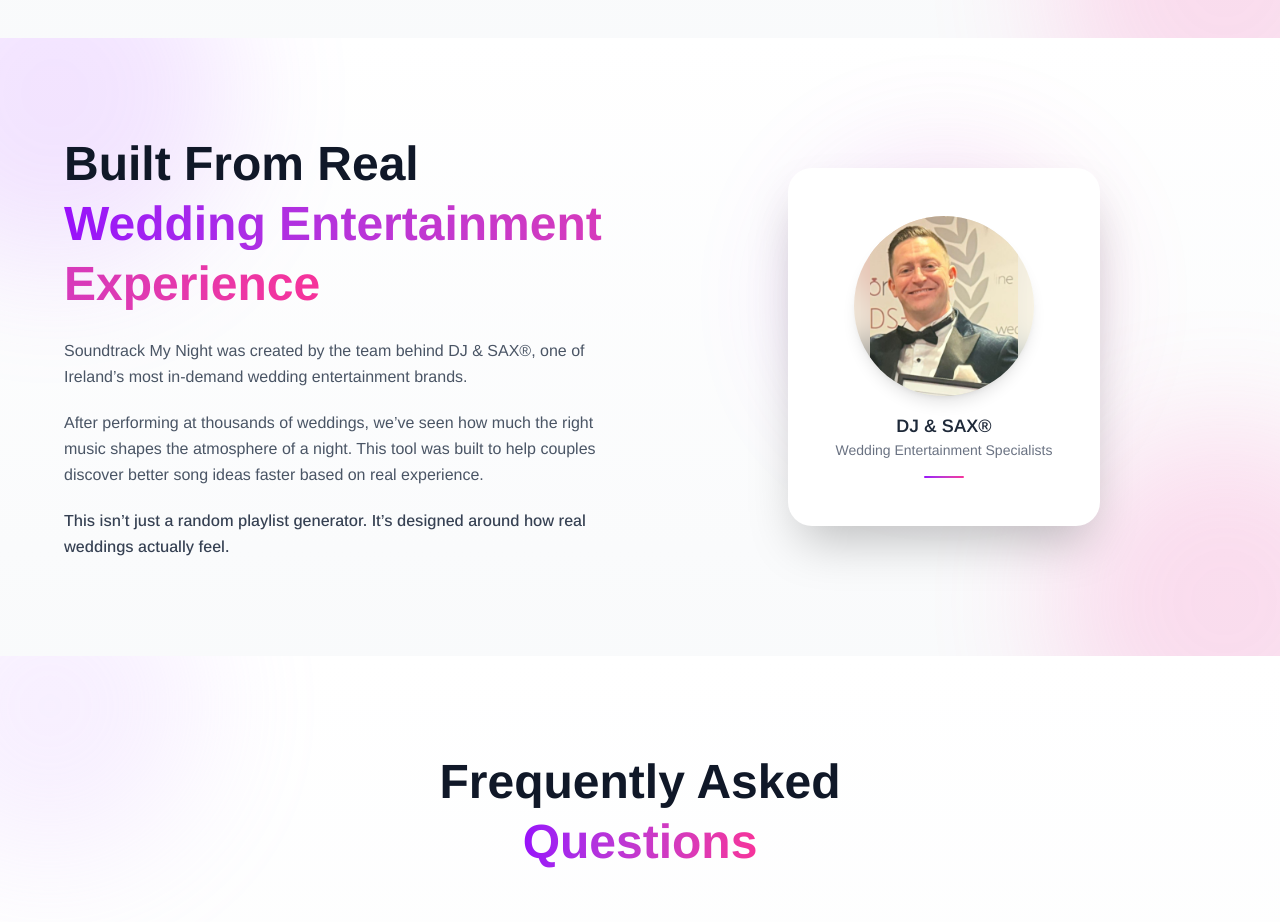
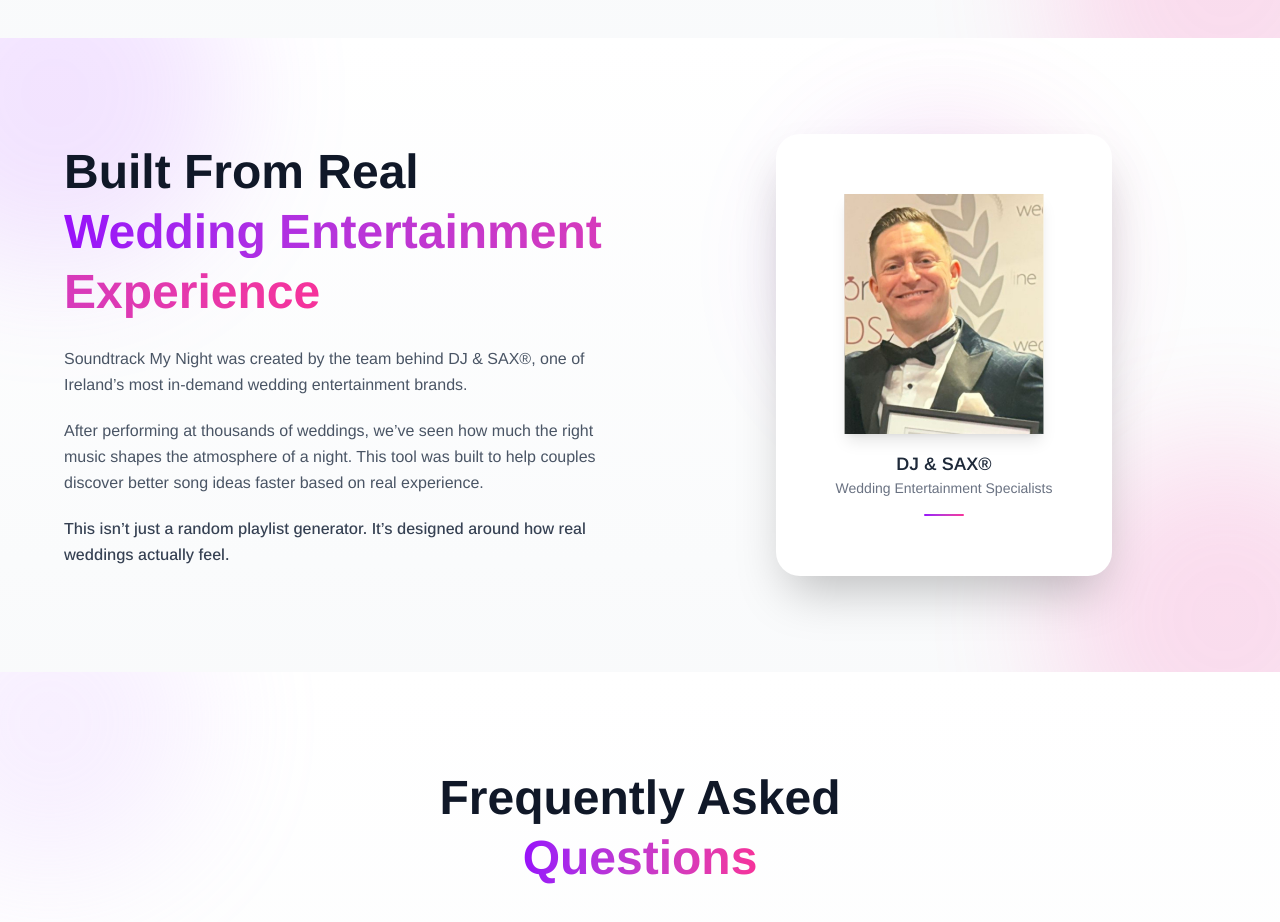
Before and after one commit to Rakibboshunia/Rory_Music_Playlist, a React (Vite) app: page / in a window 1280 px wide. Shown: the part 7140-8062 px from the top of the page. Built offline with nearby package versions, Linux system fonts and the light colour scheme; no server answers.

Commit message:
image now rectangular shape

```diff
--- a/src/components/Founder.jsx
+++ b/src/components/Founder.jsx
@@ -41,9 +41,9 @@
           <div className="absolute w-[260px] h-[260px] bg-gradient-to-r from-purple-500 to-pink-500 blur-3xl opacity-20 rounded-full" />
 
           {/* Card */}
-          <div className="relative bg-white rounded-3xl shadow-2xl p-12 text-center hover:scale-105 transition duration-300">
+          <div className="relative bg-white rounded-3xl shadow-2xl p-15 text-center hover:scale-105 transition duration-300">
             {/* IMAGE FIXED (FULL SHOW) */}
-            <div className="w-45 h-45 mx-auto mb-4 rounded-full overflow-hidden shadow-lg relative flex items-center justify-center">
+            <div className="w-50 h-60 mx-auto mb-4 overflow-hidden shadow-lg relative flex items-center justify-center">
   {/* Background fill */}
   <img
     src={roryImage}
```
Lines whose indentation alone changed are shown as unchanged.
